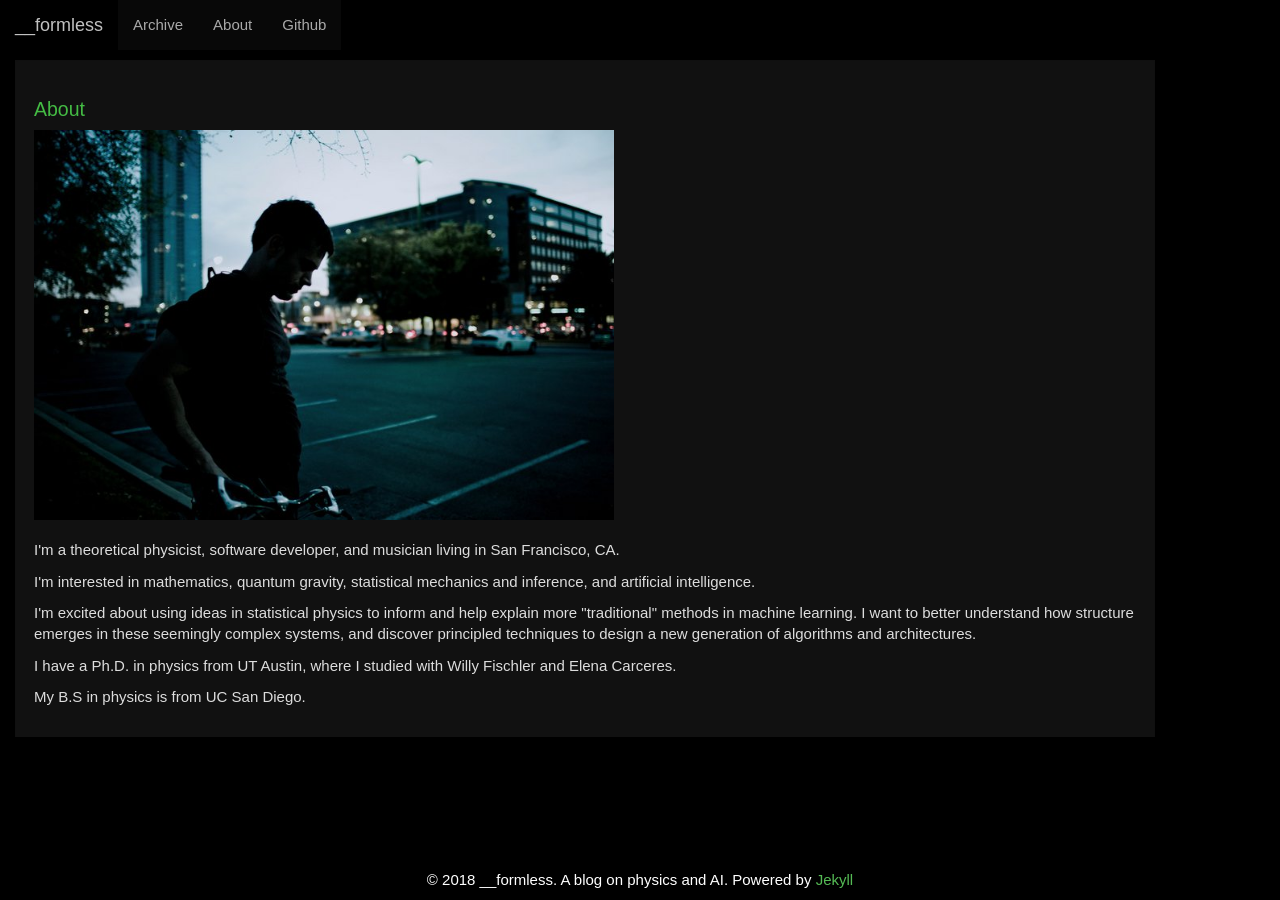
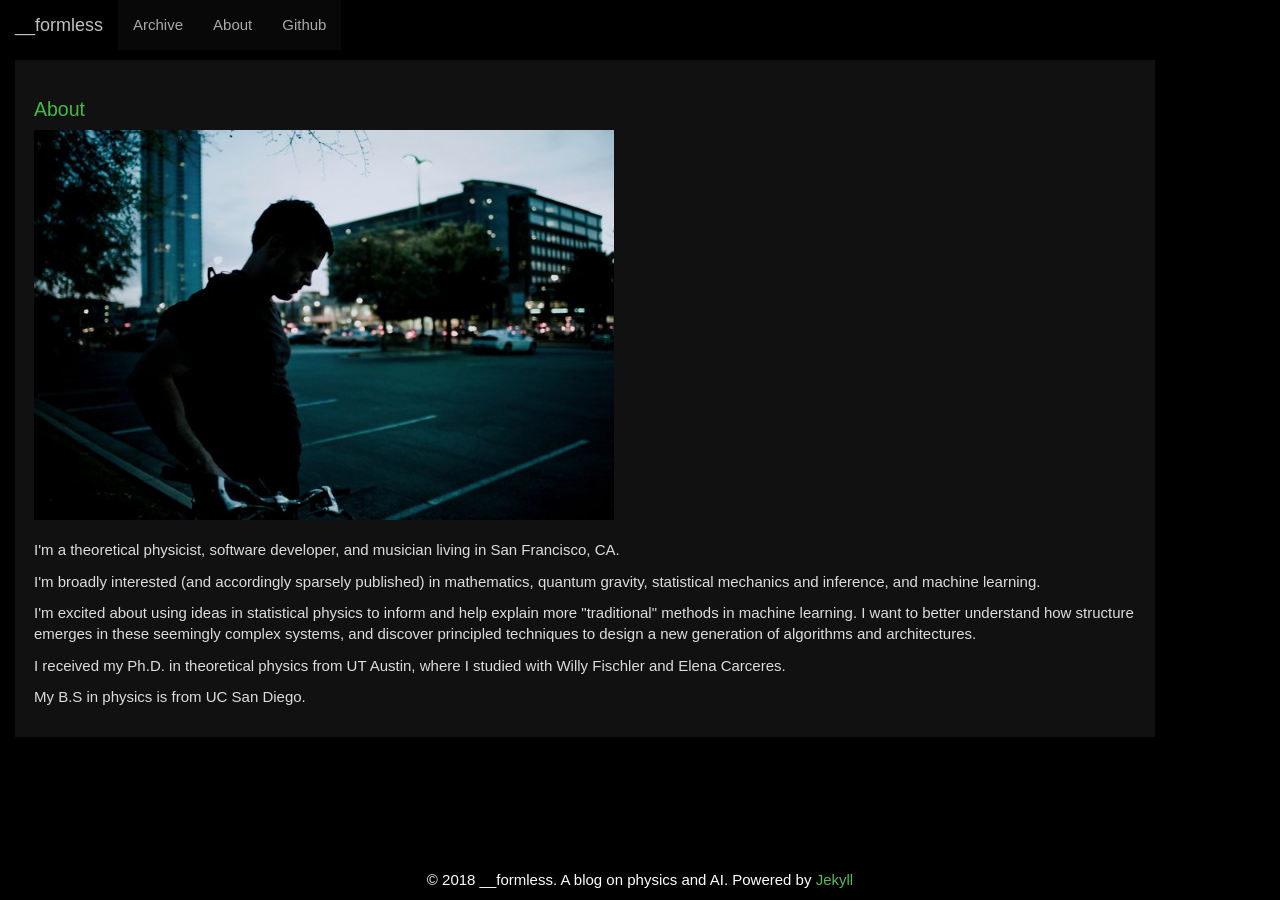
Before and after one commit to fineline179/fineline179.github.io, a Jekyll site: the page built from about.html, in a window 1280 px wide. Built offline with Jekyll 4.4.1, drawn with Linux system fonts in a browser that asks for light colours; some web fonts are replaced.

Commit message:
post and about cleaning

```diff
--- a/about.html
+++ b/about.html
@@ -15,8 +15,8 @@ layout: nosidebar
   </p>
 
   <p>
-    I'm interested in mathematics, quantum gravity, statistical mechanics and
-    inference, and artificial intelligence.
+    I'm broadly interested (and accordingly sparsely published) in mathematics,
+    quantum gravity, statistical mechanics and inference, and machine learning.
   </p>
 
   <p>
@@ -28,8 +28,8 @@ layout: nosidebar
   </p>
 
   <p>
-    I have a Ph.D. in physics from UT Austin, where I studied with Willy
-    Fischler and Elena Carceres.
+    I received my Ph.D. in theoretical physics from UT Austin, where I studied
+    with Willy Fischler and Elena Carceres.
   </p>
 
   <p>
```
Also changed, not shown: _posts/2018-10-19-Variational-Renormalization-Group-1.md (+6 -5 lines).
